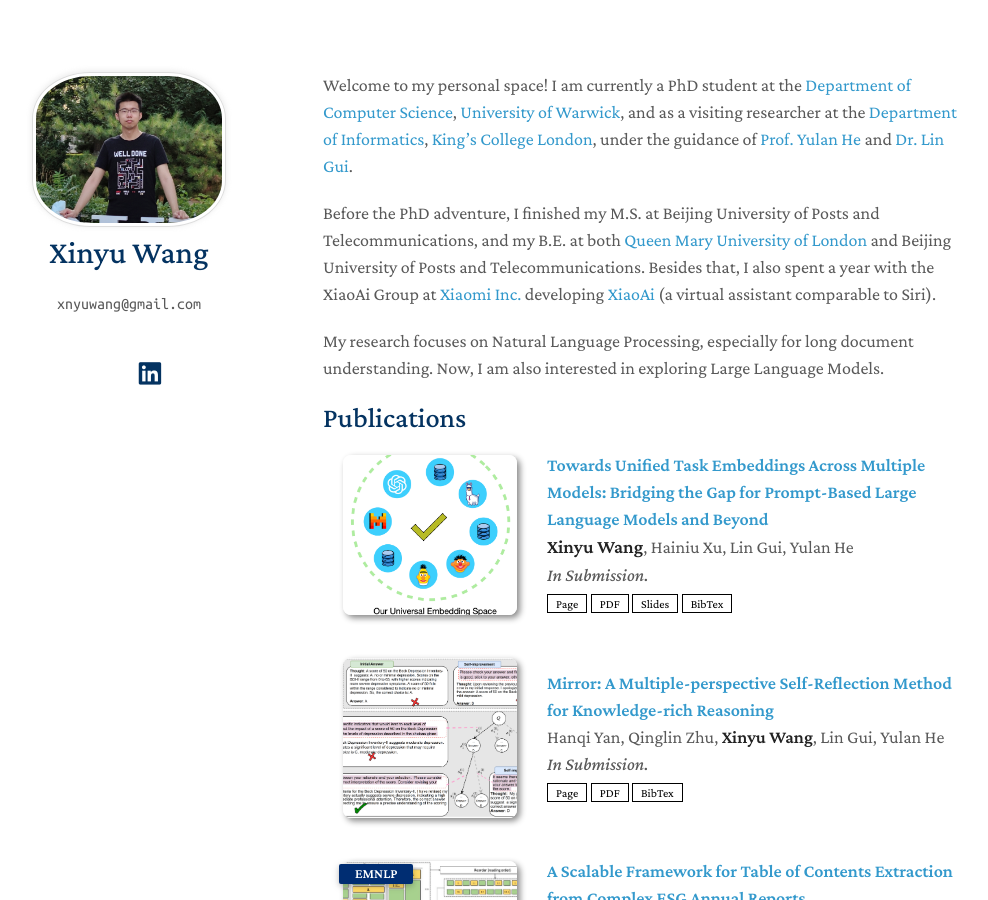
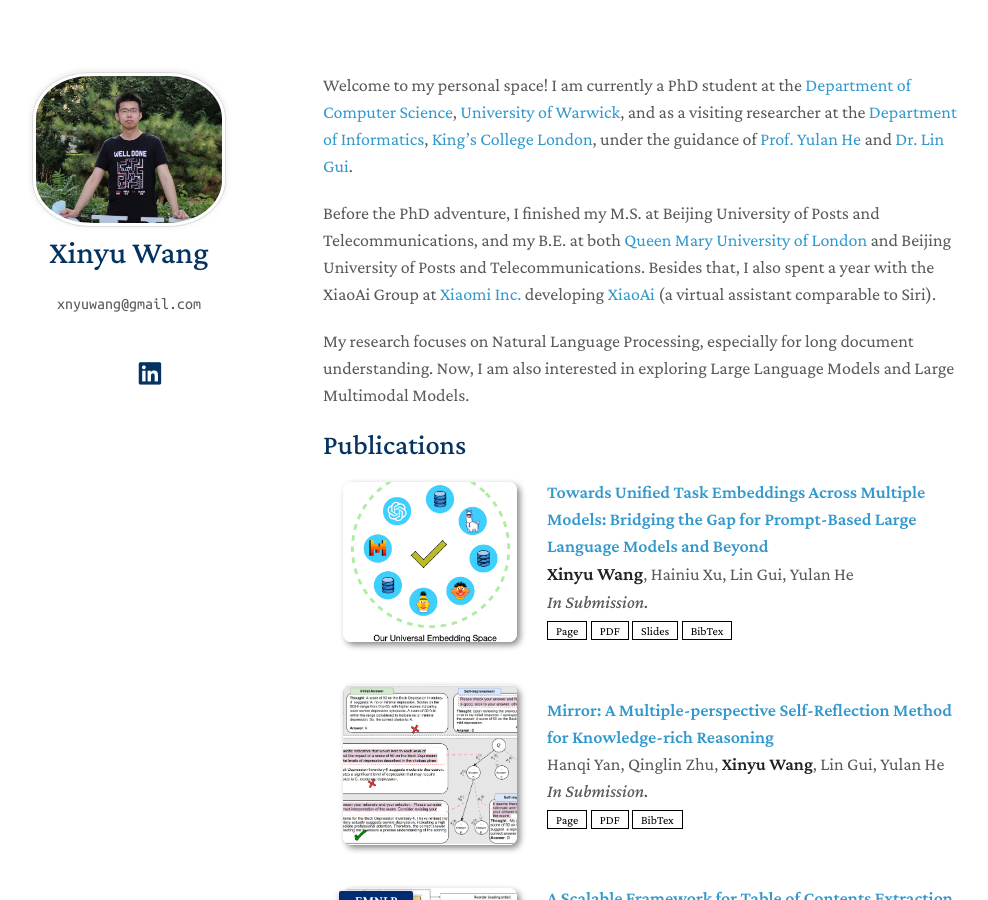
Before and after one commit to xnyuwg/xnyuwg.github.io, a Jekyll site: the page built from index.md, in a window 1280 px wide and 900 px high. Shown: the whole window, without its empty margins (147-1135 px from the left). Built offline with Jekyll 4.4.1, drawn with Linux system fonts in a browser that asks for light colours; nearby versions of some CDN libraries; a style sheet for code colours, icons or effects is not loaded.

Commit message:
update mainpage

```diff
--- a/index.md
+++ b/index.md
@@ -6,6 +6,6 @@ Welcome to my personal space! I am currently a PhD student at the [Department of
 
 Before the PhD adventure, I finished my M.S. at Beijing University of Posts and Telecommunications, and my B.E. at both [Queen Mary University of London](https://www.qmul.ac.uk/) and Beijing University of Posts and Telecommunications. Besides that, I also spent a year with the XiaoAi Group at [Xiaomi Inc.](https://www.mi.com/global/) developing [XiaoAi](https://xiaoai.mi.com/) (a virtual assistant comparable to Siri).
 
-My research focuses on Natural Language Processing, especially for long document understanding. Now, I am also interested in exploring Large Language Models.
+My research focuses on Natural Language Processing, especially for long document understanding. Now, I am also interested in exploring Large Language Models and Large Multimodal Models.
 
 {% include_relative _includes/publications.md %}
```
